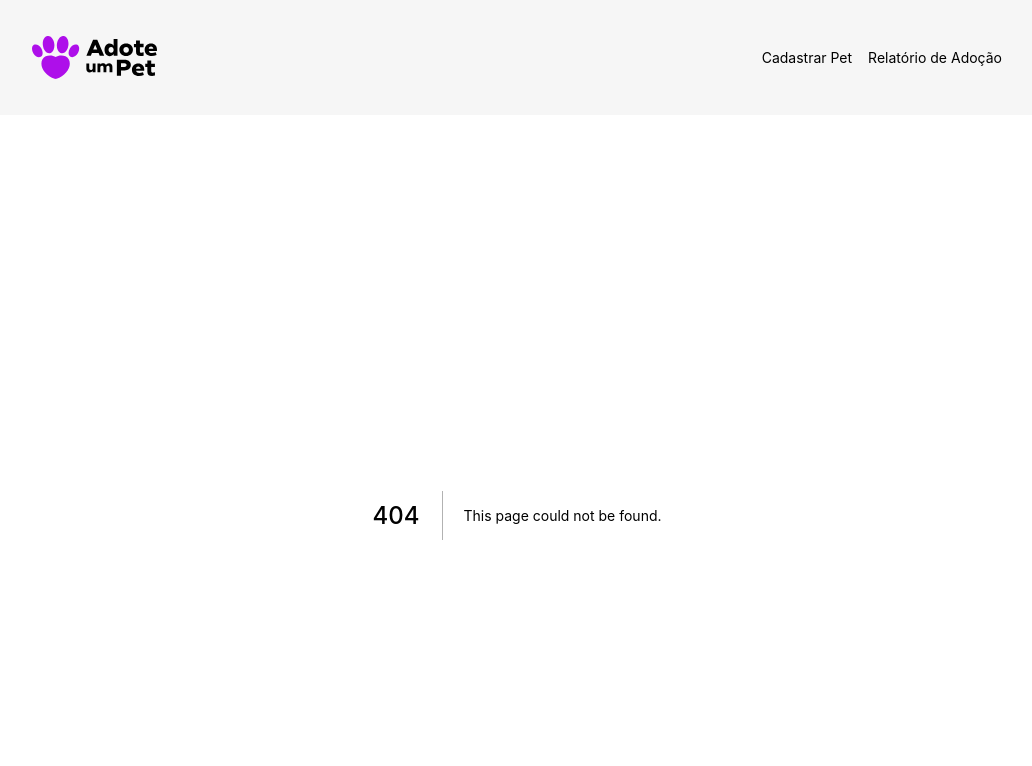
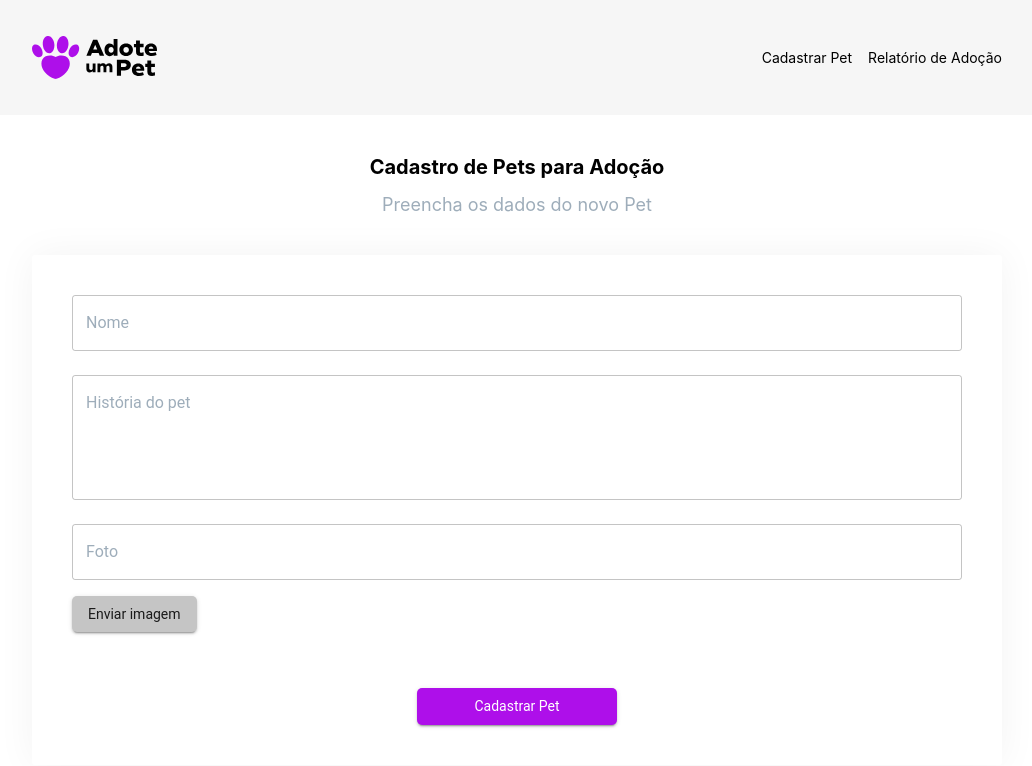
Before and after one commit to Nadilson-IFPE/pets, a Next.js app: page /pets/cadastro in a window 1280 px wide. Before the commit this address had no page. Shown: the top 766 px of the page, without its empty margins (123-1155 px from the left). Built offline with nearby package versions, Linux system fonts and the light colour scheme.

Commit message:
Adicionado cadastro de pets, fix font-size em Titulo

```diff
--- /dev/null
+++ b/src/data/hooks/pages/pets/useCadastro.ts
@@ -0,0 +1,55 @@
+import { useState } from "react";
+import { ApiService } from "./../../../services/ApiService";
+import { AxiosError } from "axios";
+
+export function useCadastro() {
+  const [nome, setNome] = useState(""),
+    [historia, setHistoria] = useState(""),
+    [foto, setFoto] = useState(""),
+    [mensagem, setMensagem] = useState("");
+
+  function cadastrar() {
+    if (validarFormulario()) {
+      ApiService.post("/pets", {
+        nome,
+        historia,
+        foto,
+      })
+        .then(() => {
+          limpar();
+          setMensagem("Pet cadastrado com sucesso!");
+        })
+        .catch((error: AxiosError) => {
+          setMensagem(error.response?.data.message);
+        });
+    } else {
+      if (historia.length < 20 || historia.length > 255) {
+        setMensagem("História deve ter entre 20 e 255 caracteres!");
+      } else {
+        setMensagem("Preencha todos os campos!");
+      }
+    }
+  }
+
+  function validarFormulario() {
+    return nome.length > 2 && historia.length < 256 && foto.length > 5;
+  }
+
+  function limpar() {
+    setNome("");
+    setHistoria("");
+    setFoto("");
+  }
+
+  return {
+    nome,
+    historia,
+    foto,
+    setNome,
+    setHistoria,
+    setFoto,
+    cadastrar,
+    mensagem,
+    setMensagem,
+  };
+}
--- /dev/null
+++ b/src/pages/pets/cadastro.tsx
@@ -0,0 +1,95 @@
+import { Button, Grid, Paper, Snackbar, TextField } from "@mui/material";
+import { NextPage } from "next";
+import { useCadastro } from "../../data/hooks/pages/pets/useCadastro";
+import Titulo from "./../../ui/components/Titulo/Titulo";
+
+const Cadastro: NextPage = () => {
+  const {
+    nome,
+    historia,
+    foto,
+    setNome,
+    setHistoria,
+    setFoto,
+    cadastrar,
+    mensagem,
+    setMensagem,
+  } = useCadastro();
+
+  return (
+    <>
+      <Titulo
+        titulo={"Cadastro de Pets para Adoção"}
+        subtitulo={"Preencha os dados do  novo Pet"}
+      />
+
+      <Paper sx={{ maxWidth: 970, mx: "auto", p: 5 }}>
+        <Grid container spacing={3}>
+          <Grid item xs={12}>
+            <TextField
+              value={nome}
+              onChange={(e) => setNome(e.target.value)}
+              label={"Nome"}
+              placeholder={"Digite o nome do pet"}
+              fullWidth
+            />
+          </Grid>
+
+          <Grid item xs={12}>
+            <TextField
+              value={historia}
+              onChange={(e) => setHistoria(e.target.value)}
+              label={"História do pet"}
+              placeholder={
+                "Forneça maiores informações sobre o pet para facilitar a adoção"
+              }
+              multiline
+              fullWidth
+              rows={4}
+            />
+          </Grid>
+
+          <Grid item xs={12}>
+            <TextField
+              value={foto}
+              onChange={(e) => setFoto(e.target.value)}
+              label={"Foto"}
+              placeholder={"Digite o endereço da imagem do pet"}
+              fullWidth
+            />
+            <Button
+              variant={"contained"}
+              color={"secondary"}
+              sx={{ mt: 2 }}
+              component={"a"}
+              href={"https://imgur.com/upload"}
+              target={"_blank"}
+            >
+              Enviar imagem
+            </Button>
+          </Grid>
+
+          <Grid item xs={12} sx={{ textAlign: "center" }}>
+            <Button
+              onClick={cadastrar}
+              variant={"contained"}
+              fullWidth
+              sx={{ maxWidth: { md: 200 }, mt: 4 }}
+            >
+              Cadastrar Pet
+            </Button>
+          </Grid>
+        </Grid>
+      </Paper>
+
+      <Snackbar
+        open={mensagem.length > 0}
+        autoHideDuration={2500}
+        onClose={() => setMensagem("")}
+        message={mensagem}
+      />
+    </>
+  );
+};
+
+export default Cadastro;
--- a/src/ui/components/Titulo/Titulo.style.tsx
+++ b/src/ui/components/Titulo/Titulo.style.tsx
@@ -7,7 +7,7 @@
 `;
 
 export const SubTitulo = styled("h2")`
-  font-size: 18;
+  font-size: 18px;
   text-align: center;
   margin-bottom: ${({ theme }) => theme.spacing(5)};
   font-weight: normal;
```
